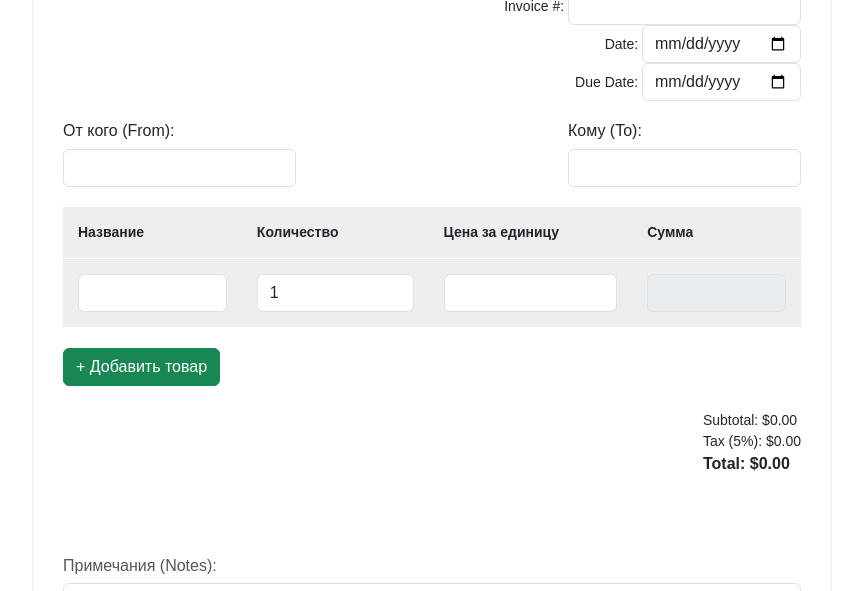
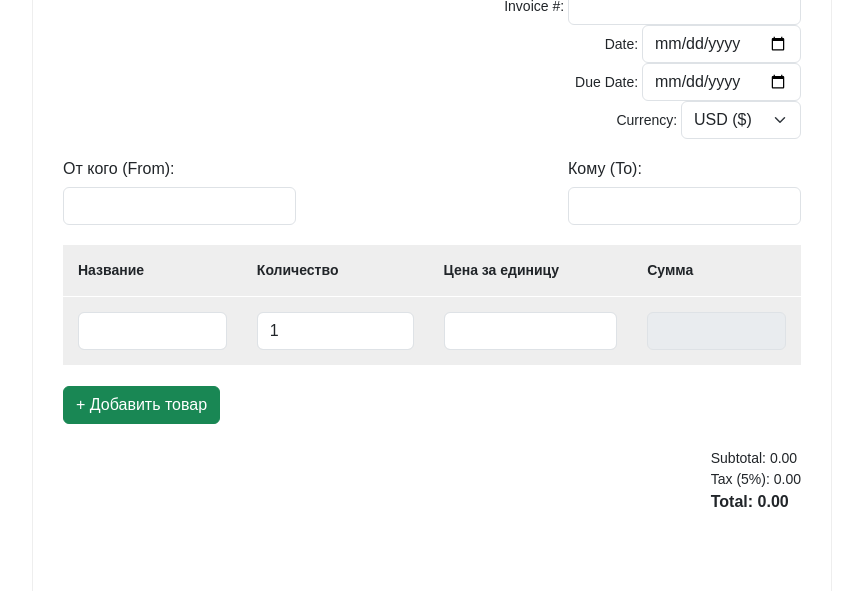
Before and after one commit to core-relay-err0r/invoice-proxy, a website: page public/index.html in a window 1280 px wide. Shown: the part 130-721 px from the top of the page, without its empty margins (208-1071 px from the left). Drawn offline with nearby package versions, Linux system fonts and the light colour scheme.

Commit message:
Add currency selector with real-time recalculation

```diff
--- a/public/index.html
+++ b/public/index.html
@@ -78,6 +78,20 @@
         <div>Invoice #: <input type="text" class="form-control d-inline-block w-auto" id="invoice_number"></div>
         <div>Date: <input type="date" class="form-control d-inline-block w-auto" id="date"></div>
         <div>Due Date: <input type="date" class="form-control d-inline-block w-auto" id="due_date"></div>
+        <div>Currency:
+          <select id="currency" class="form-select d-inline-block w-auto">
+            <option value="$">USD ($)</option>
+            <option value="€">EUR (€)</option>
+            <option value="£">GBP (£)</option>
+            <option value="₽">RUB (₽)</option>
+            <option value="¥">JPY (¥)</option>
+            <option value="د.إ">AED (د.إ)</option>
+            <option value="¥">CNY (¥)</option>
+            <option value="₹">INR (₹)</option>
+            <option value="A$">AUD (A$)</option>
+            <option value="C$">CAD (C$)</option>
+          </select>
+        </div>
       </div>
     </header>
 
@@ -116,9 +130,9 @@
       <div class="row mt-4">
         <div class="col"></div>
         <div class="col-auto">
-          <div>Subtotal: $<span id="subtotal">0.00</span></div>
-          <div>Tax (5%): $<span id="tax">0.00</span></div>
-          <div class="total">Total: $<span id="total">0.00</span></div>
+          <div>Subtotal: <span id="subtotal">0.00</span></div>
+          <div>Tax (5%): <span id="tax">0.00</span></div>
+          <div class="total">Total: <span id="total">0.00</span></div>
         </div>
       </div>
     </main>
@@ -137,6 +151,10 @@
 
   <script>
     let itemCount = 1;
+
+    function getCurrencySymbol() {
+      return document.getElementById('currency').value;
+    }
 
     function addItem() {
       const tbody = document.getElementById('items').querySelector('tbody');
@@ -160,14 +178,16 @@
         if (quantity && amount && totalCell) {
           const total = (parseFloat(quantity.value) || 0) * (parseFloat(amount.value) || 0);
           subtotal += total;
-          totalCell.value = total.toFixed(2);
+          totalCell.value = getCurrencySymbol() + ' ' + total.toFixed(2);
         }
       }
-      document.getElementById('subtotal').innerText = subtotal.toFixed(2);
+      document.getElementById('subtotal').innerText = getCurrencySymbol() + ' ' + subtotal.toFixed(2);
       const tax = subtotal * 0.05;
-      document.getElementById('tax').innerText = tax.toFixed(2);
-      document.getElementById('total').innerText = (subtotal + tax).toFixed(2);
+      document.getElementById('tax').innerText = getCurrencySymbol() + ' ' + tax.toFixed(2);
+      document.getElementById('total').innerText = getCurrencySymbol() + ' ' + (subtotal + tax).toFixed(2);
     }
+
+    document.getElementById('currency').addEventListener('change', recalculate);
   </script>
 </body>
 </html>
```
Also changed, not shown: 1 other file.
